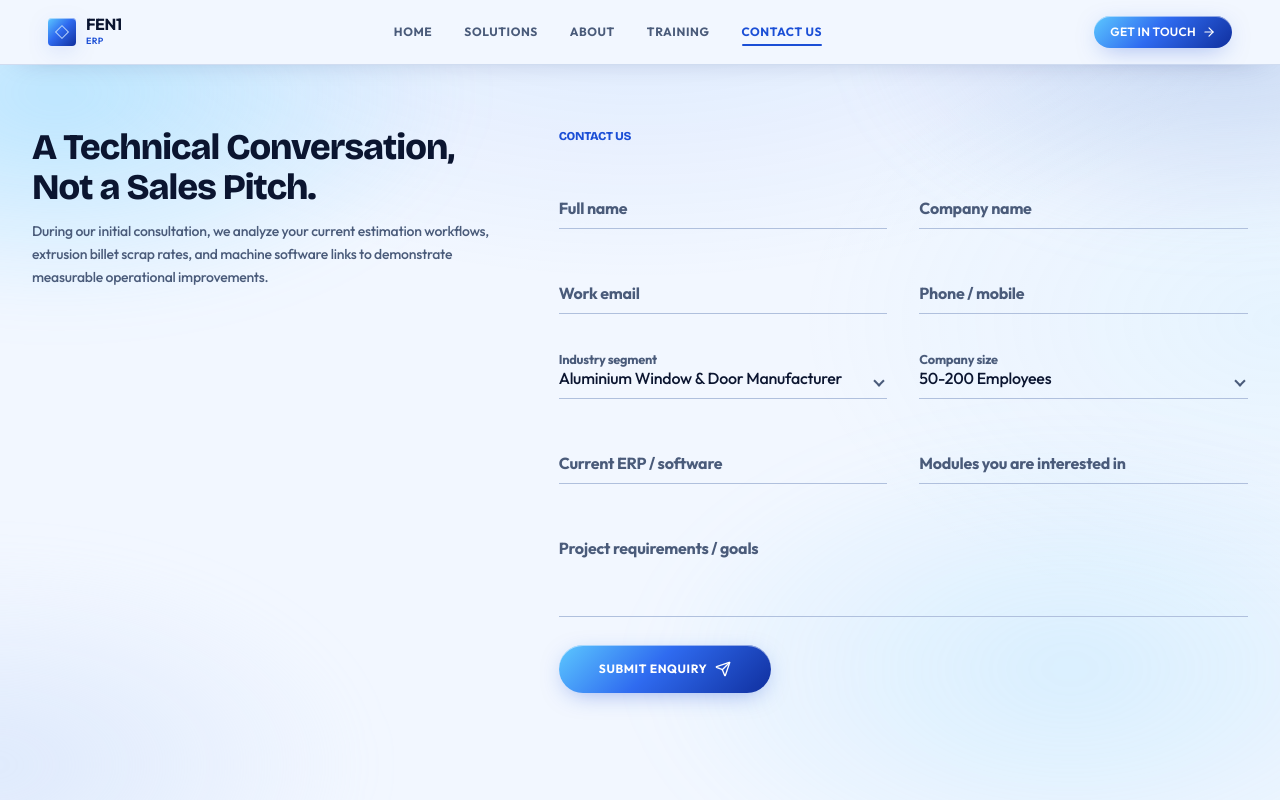
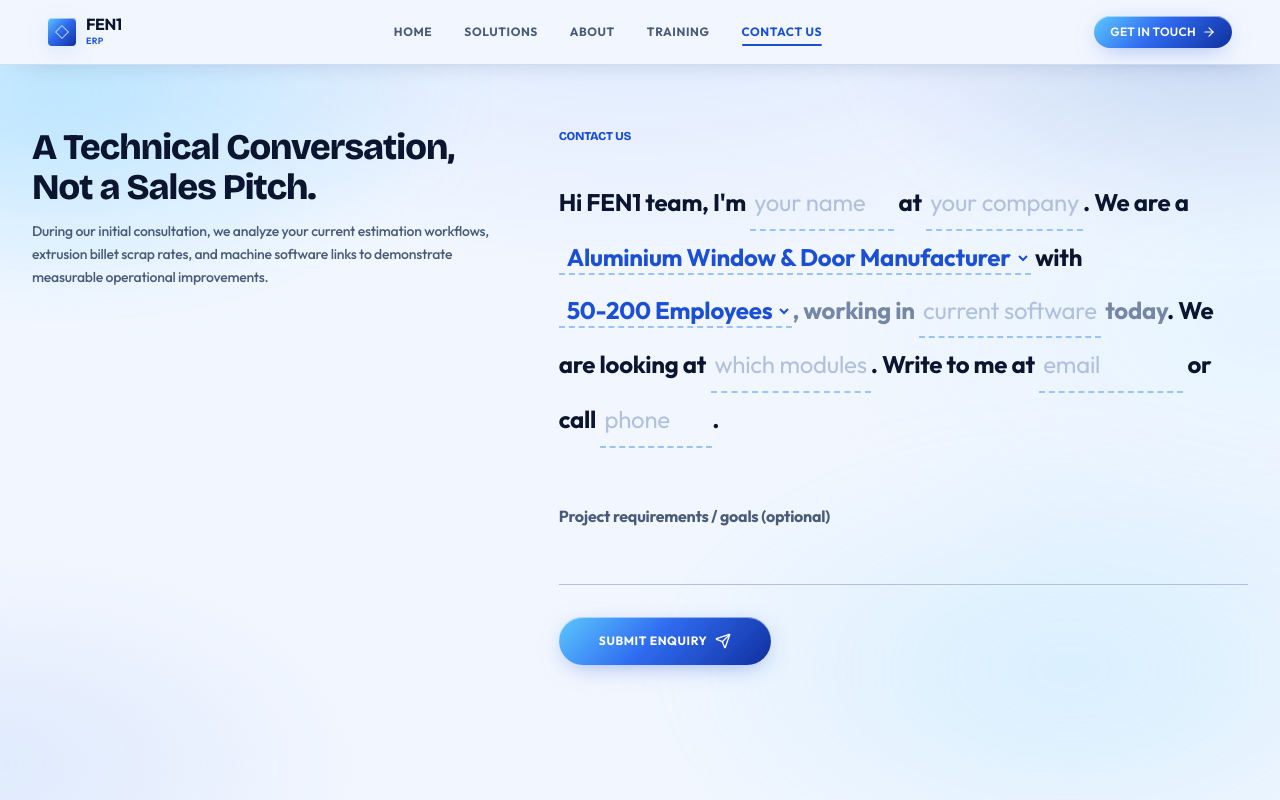
Before and after one commit to Devanshi207/fen1, a Next.js app: page /contact in a window 1280 px wide. Shown: the top 800 px of the page. Built offline with nearby package versions, Linux system fonts and the light colour scheme.

Commit message:
Contact form reads as a sentence too; drop the unused field components

```diff
--- a/src/app/contact/page.tsx
+++ b/src/app/contact/page.tsx
@@ -3,7 +3,7 @@
 import React, { useState } from "react";
 import { Send, CheckCircle2, Mail } from "lucide-react";
 import { submitEnquiry, type SubmitState } from "@/lib/submitEnquiry";
-import { ChoiceField, TextAreaField, TextField } from "@/components/Field";
+import { Blank, Pick, TextAreaField } from "@/components/Field";
 
 const INDUSTRIES = [
   "Aluminium Window & Door Manufacturer",
@@ -28,6 +28,8 @@ export default function ContactPage() {
     interestedModules: "",
     message: "",
   });
+
+  const set = (key: keyof typeof formData) => (v: string) => setFormData((f) => ({ ...f, [key]: v }));
 
   const handleSubmit = async (e: React.FormEvent) => {
     e.preventDefault();
@@ -82,36 +84,24 @@ export default function ContactPage() {
                 </button>
               </div>
             ) : (
-              <form onSubmit={handleSubmit} className="space-y-7">
+              <form onSubmit={handleSubmit} className="space-y-8">
                 <h1 className="text-xs font-bold uppercase tracking-widest text-[#1B4FD6]">Contact us</h1>
 
-                <div className="grid grid-cols-1 sm:grid-cols-2 gap-x-8 gap-y-7">
-                  <TextField label="Full name" required value={formData.name} onChange={(v) => setFormData({ ...formData, name: v })} />
-                  <TextField label="Company name" required value={formData.company} onChange={(v) => setFormData({ ...formData, company: v })} />
-                  <TextField label="Work email" type="email" required value={formData.email} onChange={(v) => setFormData({ ...formData, email: v })} />
-                  <TextField label="Phone / mobile" type="tel" required value={formData.phone} onChange={(v) => setFormData({ ...formData, phone: v })} />
-                </div>
+                {/* The form reads as a sentence the visitor completes */}
+                <p className="sentence text-xl sm:text-2xl leading-[2.3] sm:leading-[2.2] font-semibold text-[#0B1530]">
+                  Hi FEN1 team, I&apos;m <Blank label="Full name" placeholder="your name" required value={formData.name} onChange={set("name")} wide /> at{" "}
+                  <Blank label="Company name" placeholder="your company" required value={formData.company} onChange={set("company")} wide />. We are a{" "}
+                  <Pick label="Industry segment" options={INDUSTRIES} value={formData.industry} onChange={set("industry")} otherLabel="Describe your business" /> with{" "}
+                  <Pick label="Company size" options={SIZES} allowOther={false} value={formData.companySize} onChange={set("companySize")} />
+                  <span className="text-[#7686A6]">
+                    , working in <Blank label="Current ERP / software" placeholder="current software" value={formData.currentSoftware} onChange={set("currentSoftware")} /> today
+                  </span>
+                  . We are looking at <Blank label="Modules you are interested in" placeholder="which modules" value={formData.interestedModules} onChange={set("interestedModules")} wide />.
+                  Write to me at <Blank label="Work email" type="email" placeholder="email" required value={formData.email} onChange={set("email")} wide /> or call{" "}
+                  <Blank label="Phone / mobile" type="tel" placeholder="phone" required value={formData.phone} onChange={set("phone")} />.
+                </p>
 
-                <div className="grid grid-cols-1 sm:grid-cols-2 gap-x-8 gap-y-7">
-                  <ChoiceField
-                    label="Industry segment"
-                    options={INDUSTRIES}
-                    value={formData.industry}
-                    otherLabel="Describe your business"
-                    onChange={(v) => setFormData({ ...formData, industry: v })}
-                  />
-                  <ChoiceField
-                    label="Company size"
-                    options={SIZES}
-                    allowOther={false}
-                    value={formData.companySize}
-                    onChange={(v) => setFormData({ ...formData, companySize: v })}
-                  />
-                  <TextField label="Current ERP / software" value={formData.currentSoftware} onChange={(v) => setFormData({ ...formData, currentSoftware: v })} />
-                  <TextField label="Modules you are interested in" value={formData.interestedModules} onChange={(v) => setFormData({ ...formData, interestedModules: v })} />
-                </div>
-
-                <TextAreaField label="Project requirements / goals" value={formData.message} onChange={(v) => setFormData({ ...formData, message: v })} />
+                <TextAreaField label="Project requirements / goals (optional)" rows={3} value={formData.message} onChange={set("message")} />
 
                 {status === "error" && (
                   <p role="alert" className="rounded-lg bg-[#FBEAE8] border border-[#E8B9B4] text-[#A85E55] text-sm px-4 py-3">
--- a/src/components/Field.tsx
+++ b/src/components/Field.tsx
@@ -4,8 +4,8 @@ import { useId, useState } from "react";
 import type React from "react";
 
 /**
- * Form fields shared by the contact and demo forms: a plain line with the label sitting on it, which lifts out of the
- * way once there is something to read. No boxes, no filled backgrounds.
+ * Fields shared by the contact and demo forms. The forms read as a sentence the visitor completes (`Blank`, `Pick`),
+ * followed by one open text area whose label sits on the line and lifts away once there is something to read.
  */
 const LINE =
   "peer block w-full bg-transparent border-0 border-b border-[#B0C0DD] px-0 pt-6 pb-2 text-base text-[#0B1530] outline-none transition-colors focus:border-[#1B4FD6] focus:border-b-2";
@@ -17,18 +17,6 @@ interface BaseProps {
   value: string;
   onChange: (value: string) => void;
   required?: boolean;
-}
-
-export function TextField({ label, value, onChange, required, type = "text" }: BaseProps & { type?: string }) {
-  const id = useId();
-  return (
-    <div className="relative">
-      <input id={id} type={type} required={required} value={value} placeholder=" " onChange={(e) => onChange(e.target.value)} className={LINE} />
-      <label htmlFor={id} className={LABEL}>
-        {label}
-      </label>
-    </div>
-  );
 }
 
 export function TextAreaField({ label, value, onChange, required, rows = 3 }: BaseProps & { rows?: number }) {
@@ -44,60 +32,6 @@ export function TextAreaField({ label, value, onChange, required, rows = 3 }: Ba
 }
 
 const OTHER = "Other (type your own)";
-
-/**
- * A choice list that also accepts a typed answer: pick "Other" and a text line appears. `value` is always the final
- * answer (the picked option, or whatever was typed), so the caller never needs to know which it was.
- */
-export function ChoiceField({
-  label,
-  options,
-  value,
-  onChange,
-  otherLabel = "Please specify",
-  allowOther = true,
-}: {
-  label: string;
-  options: string[];
-  value: string;
-  onChange: (value: string) => void;
-  otherLabel?: string;
-  allowOther?: boolean;
-}) {
-  const id = useId();
-  const [typing, setTyping] = useState(allowOther && !options.includes(value) && value !== "");
-
-  return (
-    <div className="space-y-2">
-      <div className="relative">
-        <select
-          id={id}
-          value={typing ? OTHER : value}
-          onChange={(e) => {
-            if (e.target.value === OTHER) {
-              setTyping(true);
-              onChange("");
-            } else {
-              setTyping(false);
-              onChange(e.target.value);
-            }
-          }}
-          className={`${LINE} appearance-none pr-6 cursor-pointer`}
-        >
-          {options.map((o) => (
-            <option key={o}>{o}</option>
-          ))}
-          {allowOther && <option>{OTHER}</option>}
-        </select>
-        <label htmlFor={id} className="pointer-events-none absolute left-0 top-2 text-[0.8rem] font-semibold text-[#4A5B7A]">
-          {label}
-        </label>
-        <span aria-hidden="true" className="pointer-events-none absolute right-1 bottom-3.5 h-2 w-2 rotate-45 border-b-2 border-r-2 border-[#4A5B7A]" />
-      </div>
-      {typing && <TextField label={otherLabel} value={value} onChange={onChange} required />}
-    </div>
-  );
-}
 
 /* Inline fields for the sentence-style form: they sit in the line of text and grow with what is typed. */
 const BLANK =
@@ -132,13 +66,15 @@ export function Pick({
   options,
   value,
   onChange,
-  otherLabel,
+  otherLabel = "Please specify",
+  allowOther = true,
 }: {
   label: string;
   options: string[];
   value: string;
   onChange: (value: string) => void;
-  otherLabel: string;
+  otherLabel?: string;
+  allowOther?: boolean;
 }) {
   const [typing, setTyping] = useState(false);
   if (typing) {
@@ -174,7 +110,7 @@ export function Pick({
       {options.map((o) => (
         <option key={o}>{o}</option>
       ))}
-      <option>{OTHER}</option>
+      {allowOther && <option>{OTHER}</option>}
     </select>
   );
 }
```
